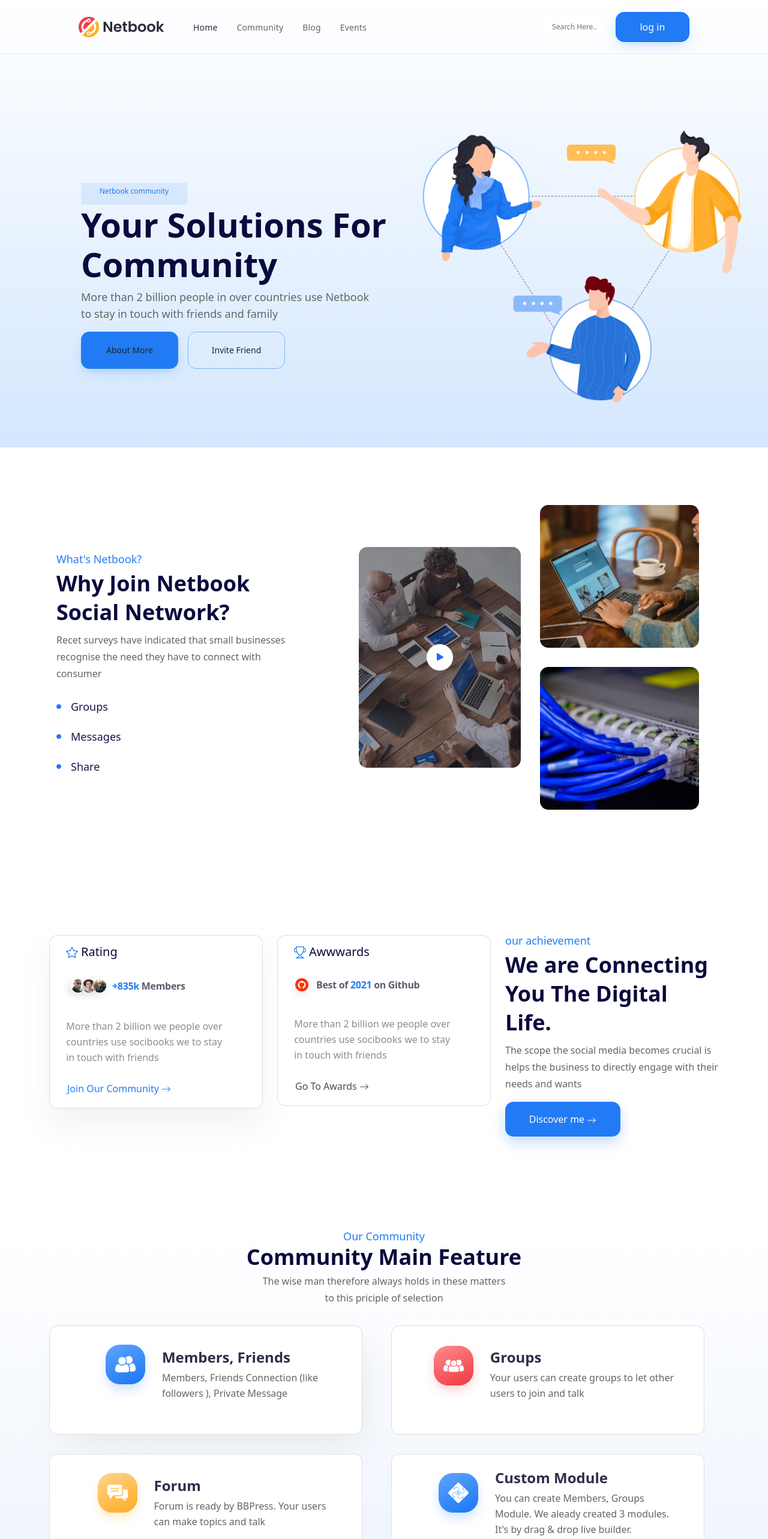
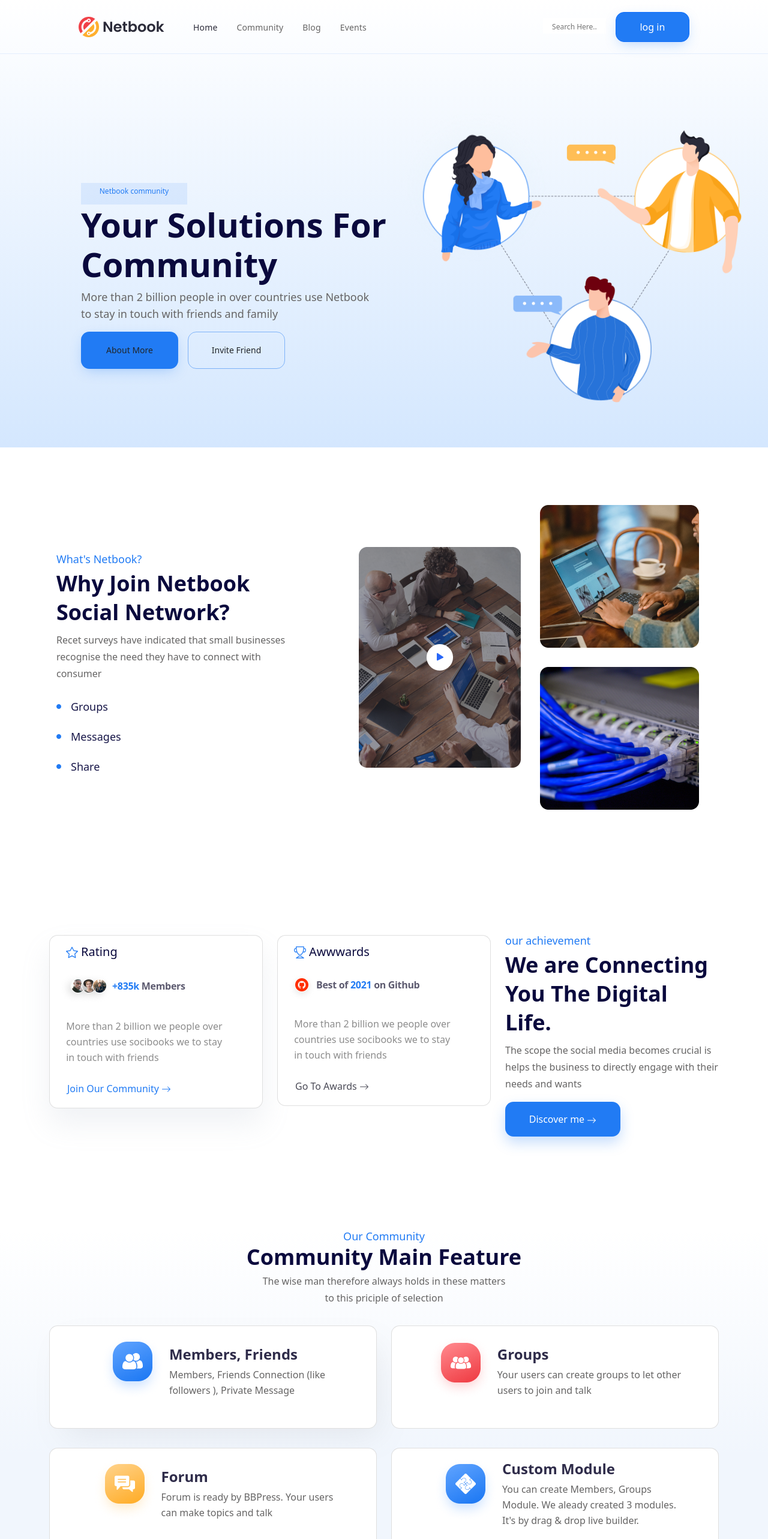
Before and after one commit to DerrickOdhiambo/Landing-page, a React (Create React App) app: page / in a window 1280 px wide. Shown: the top 2566 px of the page at 60% size. Built offline with nearby package versions, Linux system fonts and the light colour scheme.

Commit message:
make changes to the features component styling

```diff
--- a/src/styles/features.scss
+++ b/src/styles/features.scss
@@ -1,6 +1,6 @@
 .features-section {
 	width: 100%;
-	height: 1440px;
+	height: 140vh;
 	background: linear-gradient(0deg, #f1f6fd, #f1f6fd, #f1f6fd, #ffffff);
 	.features-section-header {
 		text-align: center;
@@ -27,13 +27,9 @@
 	}
 	.feature-list-section {
 		img {
-			// width: 66px;
-			// height: 66px;
 			margin: 0 0.5rem 2rem 0;
 		}
 		.card {
-			width: 522px;
-			height: 182px;
 			margin: 1rem 0;
 			border-radius: 14px;
 			.card-body {
```
